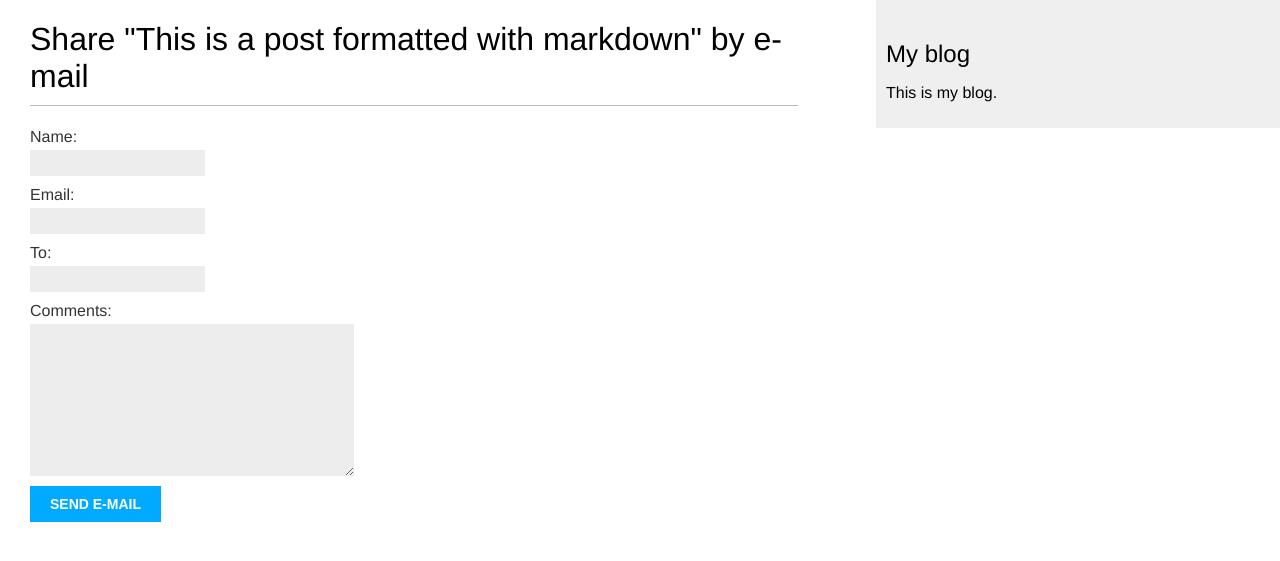
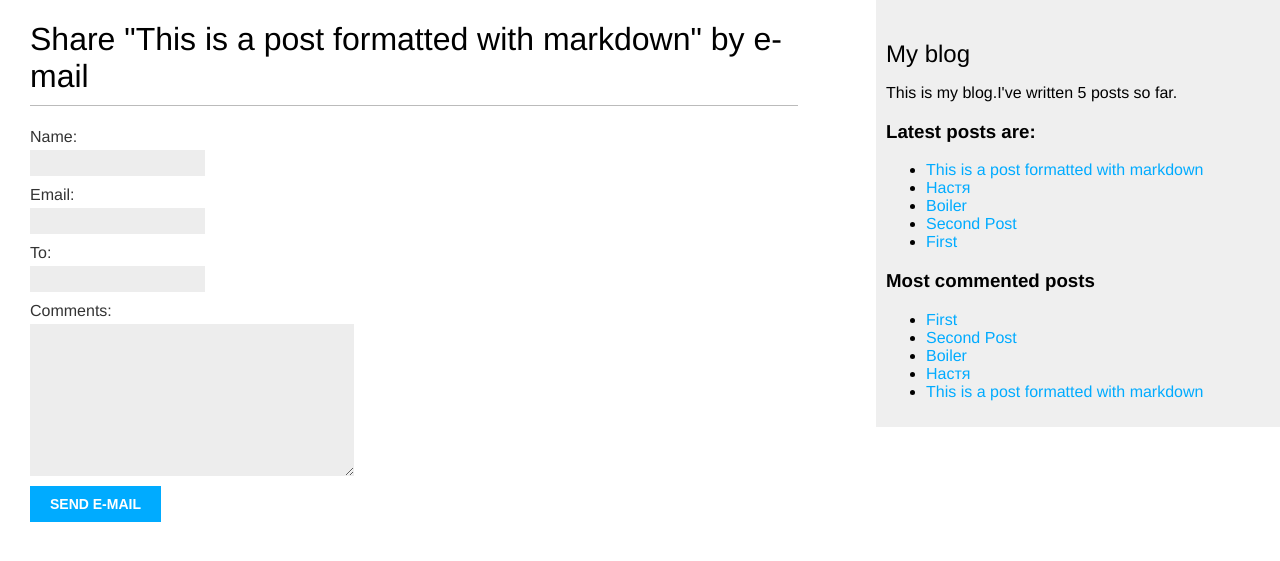
Before and after one commit to varabyeu/django3_by_example, a Django app: page /blog/7/share/ in a window 1280 px wide. Shown: the top 561 px of the page. Run offline with Django 3.2, Linux system fonts and the light colour scheme; data comes from the database, SQL or seed files in the repository; both versions use the stored data as it was after the commit; parts of the project's set-up code (start-up, migrations or seed data) failed here and were passed over.

Commit message:
Add markdowns and tags

```diff
--- a/mysite/blog/models.py
+++ b/mysite/blog/models.py
@@ -2,6 +2,7 @@ from django.db import models
 from django.urls import reverse
 from django.utils import timezone
 from django.contrib.auth.models import User
+from taggit.managers import TaggableManager
 
 
 class PublishedManager(models.Manager):
@@ -35,6 +36,7 @@ class Post(models.Model):
 	)
 	objects = models.Manager()
 	published = PublishedManager()
+	tags = TaggableManager()
 
 	class Meta:
 		ordering = ('-publish',)
--- a/mysite/blog/templates/blog/base.html
+++ b/mysite/blog/templates/blog/base.html
@@ -1,9 +1,10 @@
+{% load blog_tags %}
 {% load static %}
 <!DOCTYPE html>
 <html lang="en">
 <head>
     <title>{% block title %}{% endblock %}</title>
-    <link href="{% static "css/blog.css" %}" rel="stylesheet">
+    <link href="{% static 'css/blog.css' %}" rel="stylesheet">
 </head>
 <body>
     <div id="content">
@@ -12,7 +13,18 @@
     </div>
     <div id="sidebar">
         <h2>My blog</h2>
-        <p>This is my blog.</p>
+        <p>This is my blog.I've written {% total_posts %} posts so far.</p>
+        <h3>Latest posts are:</h3>
+        {% show_latest_posts %}
+        <h3>Most commented posts</h3>
+        {% get_most_commented_posts as most_commented_posts %}
+        <ul>
+            {% for post in most_commented_posts %}
+                <li>
+                  <a href="{{ post.get_absolute_url }}">{{ post.title }}</a>
+                </li>
+            {% endfor %}
+        </ul>
     </div>
 </body>
 </html>
--- /dev/null
+++ b/mysite/blog/templates/blog/post/latest_posts.html
@@ -0,0 +1,7 @@
+<ul>
+  {% for post in latest_posts %}
+    <li>
+      <a href="{{ post.get_absolute_url }}">{{ post.title }}</a>
+    </li>
+  {% endfor %}
+</ul>
--- /dev/null
+++ b/mysite/blog/templatetags/blog_tags.py
@@ -0,0 +1,31 @@
+import markdown
+from django import template
+from django.db.models import Count
+from django.utils.safestring import mark_safe
+
+from blog.models import Post
+
+register = template.Library()
+
+
+@register.simple_tag
+def total_posts():
+    return Post.published.count()
+
+
+@register.inclusion_tag('blog/post/latest_posts.html')
+def show_latest_posts(count=5):
+    latest_posts = Post.published.order_by('-publish')[:count]
+    return {'latest_posts': latest_posts}
+
+
+@register.simple_tag
+def get_most_commented_posts(count=5):
+    return Post.published.annotate(
+        total_comments=Count('comments')
+    ).order_by('total_comments')[:count]
+
+
+@register.filter(name='markdown')
+def markdown_format(text):
+    return mark_safe(markdown.markdown(text))
--- a/mysite/blog/urls.py
+++ b/mysite/blog/urls.py
@@ -5,7 +5,8 @@ app_name = 'blog'
 
 urlpatterns = [
 	path('', views.post_list, name='post_list'),
-	path('', views.PostListView.as_view(), name='post_list'),
+	path('tag/<slug:tag_slug>/', views.post_list, name='post_list_by_tag'),
+	# path('', views.PostListView.as_view(), name='post_list'),
 	path('<int:year>/<int:month>/<int:day>/<slug:post>', views.post_detail,
 		 name='post_detail'),
 	path('<int:post_id>/share/', views.post_share, name='post_share')
--- a/mysite/blog/views.py
+++ b/mysite/blog/views.py
@@ -1,6 +1,8 @@
 from django.core.mail import send_mail
 from django.core.paginator import Paginator, PageNotAnInteger, EmptyPage
+from django.db.models import Count
 from django.shortcuts import render, get_object_or_404
+from taggit.models import Tag
 
 from .forms import EmailPostForm, CommentForm
 from .models import Post
@@ -14,9 +16,12 @@ class PostListView(ListView):
 	template_name = 'blog/post/list.html'
 
 
-def post_list(request):
-	posts = Post.published.all()
+def post_list(request, tag_slug=None):
 	object_list = Post.published.all()
+	tag = None
+	if tag_slug:
+		tag = get_object_or_404(Tag, slug=tag_slug)
+		object_list = object_list.filter(tags__in=[tag])
 	paginator = Paginator(object_list, 3)
 	page = request.GET.get('page')
 	try:
@@ -28,7 +33,8 @@ def post_list(request):
 
 	return render(request, 'blog/post/list.html', {
 		'page': page,
-		'posts': posts
+		'posts': posts,
+		'tag': tag
 	})
 
 
@@ -53,12 +59,18 @@ def post_detail(request, year, month, day, post):
 			new_comment.save()
 	else:
 		comment_form = CommentForm()
+	post_tags_ids = post.tags.values_list('id', flat=True)
+	similar_posts = Post.published.filter(tags__in=post_tags_ids)\
+		.exclude(id=post.id)
+	similar_posts = similar_posts.annotate(same_tags=Count('tags'))\
+		.order_by('-same_tags', '-publish')[:4]
 	return render(request,
 				  'blog/post/detail.html',
 				  {'post': post,
 				   'comments': comments,
 				   'new_comment': new_comment,
-				   'comment_form': comment_form}
+				   'comment_form': comment_form,
+				   'similar_posts': similar_posts}
 				  )
 
 
--- a/mysite/mysite/settings.py
+++ b/mysite/mysite/settings.py
@@ -37,6 +37,9 @@ INSTALLED_APPS = [
     'django.contrib.sessions',
     'django.contrib.messages',
     'django.contrib.staticfiles',
+
+    'taggit',
+
     'blog.apps.BlogConfig',
 ]
 
```
Also changed, not shown: mysite/blog/templates/blog/post/detail.html (+10 -1 lines), mysite/blog/templates/blog/post/list.html (+16 -3 lines), mysite/blog/templatetags/__init__.py (added), mysite/db.sqlite3.
